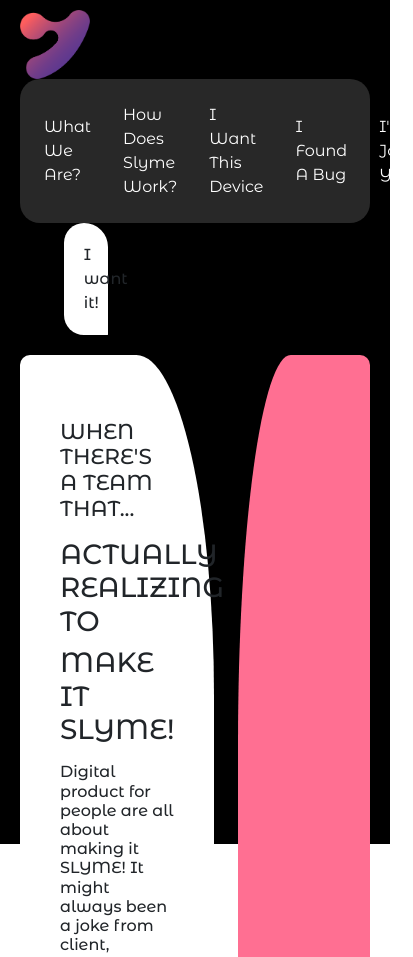
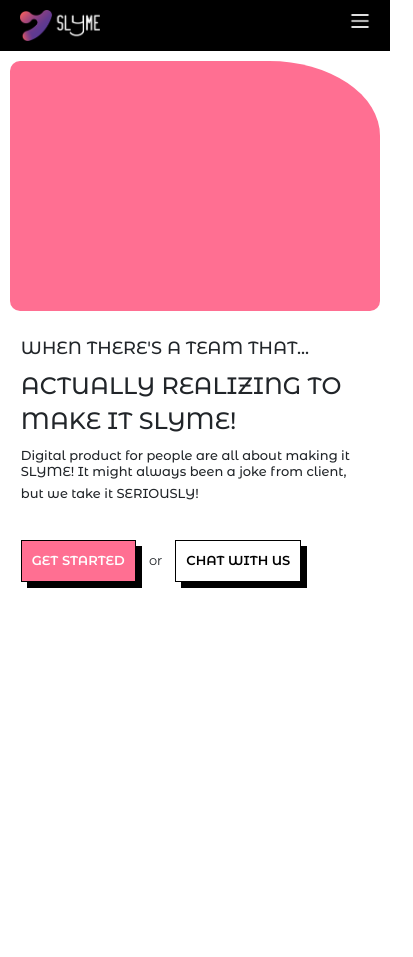
Before and after one commit to ByAvinya/slyme-site, a plain HTML site: page index.html in a window 390 px wide. Shown: the top 957 px of the page, 413 px wide, since content can reach past the window. After the commit the page ends 905 px from the top, so only its background shows below. Drawn offline with nearby package versions, Linux system fonts and the light colour scheme.

Commit message:
feat: Mobile version init

```diff
--- a/assets/css/header.css
+++ b/assets/css/header.css
@@ -3,7 +3,7 @@
 }
 
 .slyme-header .logo-container > img {
-  width: 70px;
+  width: 150px;
 }
 
 .slyme-header .nav-menu-container {
@@ -36,3 +36,48 @@
   text-align: center;
   font-weight: 500;
 }
+
+.slyme-header-mobile {
+  display: none;
+}
+
+@media screen and (max-width: 1200px) {
+  .slyme-header-desktop {
+    display: none;
+  }
+
+  .slyme-header-mobile {
+    display: block;
+    background-color: black;
+    position: relative;
+  }
+
+  .slyme-header .logo-container > img {
+    width: 80px;
+  }
+
+  .slyme-header .menu-container > img {
+    width: 20px;
+  }
+
+  .slyme-header .mobile-menu {
+    display: none;
+    position: absolute;
+    left: 0;
+    top: 40px;
+    width: 100%;
+    background-color: black;
+    min-height: 100px;
+    cursor: pointer;
+  }
+
+  .slyme-header .mobile-menu {
+    padding: 1rem 1.4rem;
+  }
+
+  .slyme-header .mobile-menu nav a {
+    display: block;
+    color: white;
+    margin: 10px 0;
+  }
+}
--- a/assets/css/home.css
+++ b/assets/css/home.css
@@ -45,3 +45,35 @@ main {
 .main-section-1 .section-left-bottom > h5 {
   margin: 0 !important;
 }
+
+.main-section-mobile {
+  display: none;
+}
+
+@media screen and (max-width: 1200px) {
+  .main-section-desktop {
+    display: none;
+  }
+
+  .main-section-mobile {
+    display: block;
+  }
+
+  .main-section {
+    padding: 0 0.8rem;
+  }
+
+  .body-parent {
+    background-color: white;
+  }
+
+  .main-section-1 .section-right {
+    height: 0;
+    min-height: 250px;
+    border-radius: 10px 30% 10px 10px;
+  }
+
+  .main-section-1 .section-left {
+    padding: 2rem 0.8rem;
+  }
+}
--- a/assets/css/index.css
+++ b/assets/css/index.css
@@ -4,6 +4,10 @@
   padding: 0;
   margin: 0;
   box-sizing: border-box;
+}
+
+:root {
+  font-size: 16px;
 }
 
 html,
@@ -28,3 +32,9 @@ a:hover {
   background-color: black;
   min-height: 100vh;
 }
+
+@media screen and (max-width: 1200px) {
+  :root {
+    font-size: 13px;
+  }
+}
--- /dev/null
+++ b/assets/js/header.js
@@ -0,0 +1,10 @@
+const menuButton = document.getElementById("menu-btn");
+const mobileNavContaner = document.getElementById("mobile-menu");
+
+menuButton.addEventListener("click", () => {
+  if (mobileNavContaner.style.display === "block") {
+    mobileNavContaner.style.display = "none";
+  } else {
+    mobileNavContaner.style.display = "block";
+  }
+});
--- a/index.html
+++ b/index.html
@@ -1,6 +1,8 @@
 <!DOCTYPE html>
 <html>
   <head>
+    <meta name="viewport" content="width=device-width, initial-scale=1.0" />
+
     <title>Slyme</title>
     <link
       rel="stylesheet"
@@ -16,11 +18,11 @@
   <body>
     <div class="body-parent">
       <header
-        class="row g-0 align-items-center justify-content-between slyme-header"
+        class="row g-0 align-items-center justify-content-between slyme-header slyme-header-desktop"
       >
         <div class="col-xl-2">
           <div class="logo-container">
-            <img src="/assets/media/logo-1.png" />
+            <img src="/assets/media/logo-2.png" />
           </div>
         </div>
         <div class="col nav-menu-container">
@@ -38,8 +40,27 @@
           </div>
         </div>
       </header>
+      <header class="slyme-header slyme-header-mobile">
+        <div class="d-flex justify-content-between">
+          <div class="logo-container">
+            <img src="/assets/media/logo-2.png" />
+          </div>
+          <div id="menu-btn" class="menu-container">
+            <img src="/assets/media/menu.png" />
+          </div>
+          <div id="mobile-menu" class="mobile-menu">
+            <nav>
+              <a href="">What We Are?</a>
+              <a href="">How Does Slyme Work?</a>
+              <a href="">I Want This Device</a>
+              <a href="">I Found A Bug</a>
+              <a href="">I'll Join You</a>
+            </nav>
+          </div>
+        </div>
+      </header>
       <main>
-        <section class="main-section main-section-1">
+        <section class="main-section main-section-desktop main-section-1">
           <div class="row" style="height: 100%">
             <div class="col-7">
               <div class="section-left">
@@ -70,8 +91,31 @@
             </div>
           </div>
         </section>
+
+        <section class="main-section main-section-mobile main-section-1">
+          <div class="section-right"></div>
+          <div class="section-left">
+            <h4 class="text-uppercase">When There's A Team That...</h4>
+            <h1 class="text-uppercase" style="margin-top: 1rem">
+              Actually Realizing to
+            </h1>
+            <h1 class="text-uppercase">make it SLYME!</h1>
+            <h6 style="margin-top: 1rem">
+              Digital product for people are all about making it SLYME! It might
+              always been a joke from client,
+            </h6>
+            <h6>but we take it SERIOUSLY!</h6>
+            <div class="d-flex align-items-center" style="margin-top: 3rem">
+              <button class="neo-btn">Get Started</button>
+              <span style="margin: 0 1rem">or</span>
+              <button class="neo-btn neo-btn-white">Chat With Us</button>
+            </div>
+          </div>
+        </section>
       </main>
       <footer></footer>
     </div>
+
+    <script src="/assets/js/header.js" type="text/javascript"></script>
   </body>
 </html>
```
Also changed, not shown: assets/media/logo-2.png (added), assets/media/menu.png (added).
